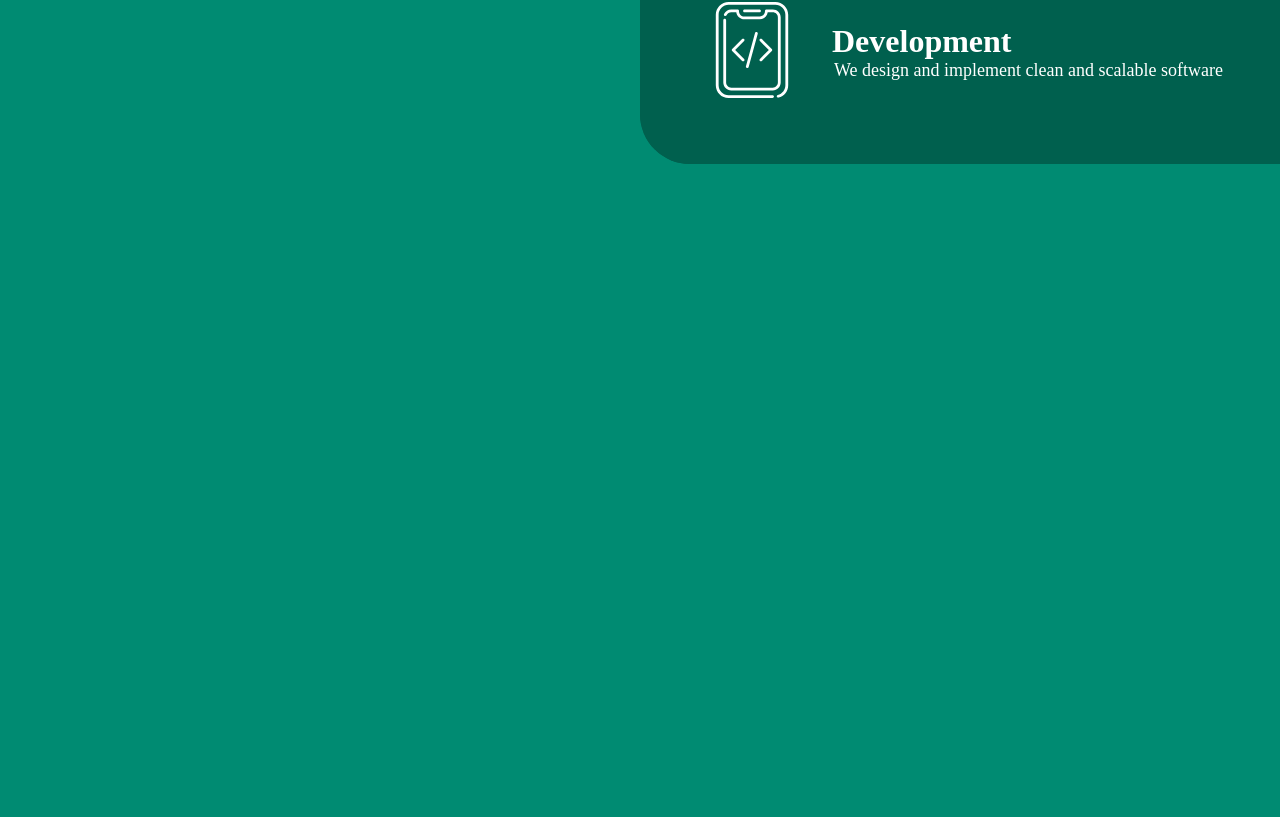
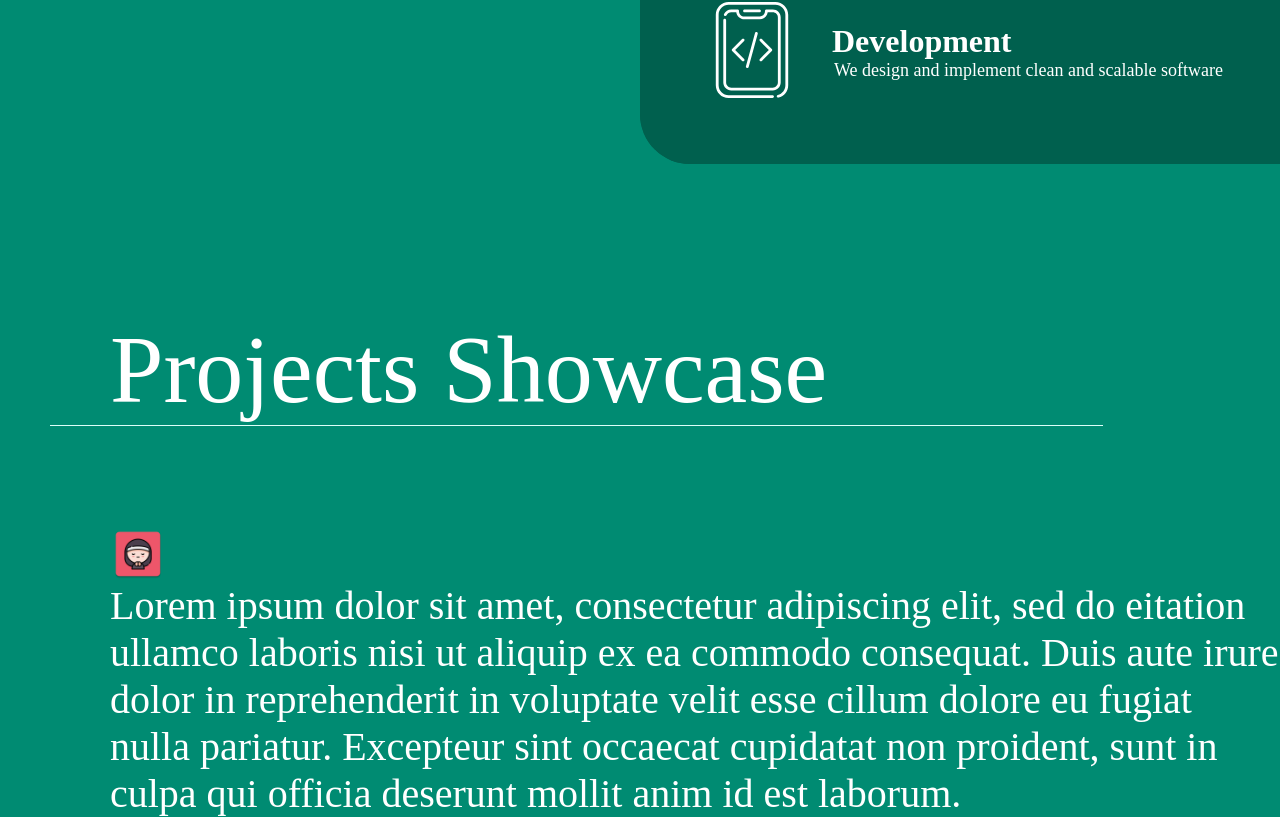
Before and after one commit to CommonDevs/commondev-web, a React (Create React App) app: page / in a window 1280 px wide. Shown: the part 1246-2063 px from the top of the page. Before the commit the page ends 1560 px from the top, so only its background shows below. Built offline with nearby package versions, Linux system fonts and the light colour scheme; a web font is replaced by a local one.

Commit message:
Showcase development

```diff
--- a/src/App.js
+++ b/src/App.js
@@ -4,7 +4,8 @@ import Info from './components/info/Info';
 import { ReactComponent as DevImage } from './images/coding.svg';
 import { ReactComponent as ExpImage } from './images/compass.svg';
 import { ReactComponent as InnImage } from './images/light-bulb.svg';
-
+import ProjectShowcase from './components/showcase/Showcase';
+import ConfesionesIcon from './images/confesiones-icon.png';
 function App() {
 
   return (
@@ -78,10 +79,27 @@ function App() {
           </Info.Wrapper>
         </Info.Card>
 
+      </Info>
+      <div id="projects-showcase-title">
+        Projects Showcase
+        <div style={{ width: "90%", height: "1px", backgroundColor: "#DCFFF9", position:"relative",right:"60px",marginBottom:"100px"}} />
+      </div>
 
+      <ProjectShowcase >
+        <ProjectShowcase.Header>
+        <ProjectShowcase.Description>
+            <ProjectShowcase.Title src={ConfesionesIcon}>
+            Lorem ipsum dolor sit amet, consectetur adipiscing elit, sed do eitation ullamco laboris nisi ut aliquip ex ea commodo consequat.
+            Duis aute irure dolor in reprehenderit in voluptate velit esse cillum dolore eu fugiat nulla pariatur.
+             Excepteur sint occaecat cupidatat non proident, sunt in culpa qui officia deserunt mollit anim id est laborum.
+            </ProjectShowcase.Title>
+          </ProjectShowcase.Description>
+          <ProjectShowcase.QRCode />
+        </ProjectShowcase.Header>
+        <ProjectShowcase.Carousel>
 
-      </Info>
-
+        </ProjectShowcase.Carousel>
+      </ProjectShowcase>
 
 
 
--- /dev/null
+++ b/src/components/showcase/Showcase.js
@@ -0,0 +1,64 @@
+import React from "react";
+import { Showcase, Header,Title,TitleText,Text,Description,Carousel,QRCode } from "./styles/ShowcaseStyles";
+
+export default function ProjectShowcase({ children, ...restProps }) {
+    return <Showcase {...restProps}>{children}</Showcase>;
+}
+
+ProjectShowcase.Header = function HeaderDiv({ children, ...restProps }) {
+    return(
+        <Header {...restProps}>
+            {children}
+        </Header>
+    )
+}
+
+ProjectShowcase.Description = function DescriptionDiv({ children, ...restProps }) {
+    return(
+        <Description {...restProps}>
+            {children}
+        </Description>
+    )
+}
+ProjectShowcase.Icon = function IconDiv({src}) {
+    return(
+            <img width="56px" height="56px" src={src} alt="App Icon" />
+    )
+}
+
+ProjectShowcase.TitleText = function TitleTextDiv({ children, ...restProps }) {
+    return(
+        <TitleText {...restProps}>
+        {children}
+        </TitleText>
+    )
+}
+ProjectShowcase.Title = function TitleDiv({ children, src,...restProps }) {
+    return(
+        <Title {...restProps}>
+        {ProjectShowcase.Icon(src={src})}
+        {ProjectShowcase.TitleText(children = {children})}
+        </Title>
+    )
+}
+ProjectShowcase.Text = function TextDiv({ children, ...restProps }) {
+    return(
+        <Text {...restProps}>
+            {children}
+        </Text>
+    )
+}
+ProjectShowcase.QRCode = function QRCodeDiv({ children, ...restProps }) {
+    return(
+        <QRCode {...restProps}>
+            {children}
+        </QRCode>
+    )
+}
+ProjectShowcase.Carousel = function CarouselDiv({ children, ...restProps }) {
+    return(
+        <Carousel {...restProps}>
+            {children}
+        </Carousel>
+    )
+}
--- /dev/null
+++ b/src/components/showcase/styles/ShowcaseStyles.js
@@ -0,0 +1,30 @@
+import styled from 'styled-components';
+export const Showcase = styled.div `
+padding: 0 0 0 110px;
+`;
+export const Header = styled.div `
+
+`;
+export const Description = styled.div `
+
+`;
+export const Title = styled.div `
+display: flex;
+flex-direction: column;
+`;
+export const TitleText = styled.div `
+ color:white;
+ font-size:40px;
+`;
+export const Text = styled.div `
+ color:white;
+ font-size:28px;
+ text-shadow: 2px 2px 5px #000000;
+`;
+export const Carousel = styled.div `
+
+`;
+
+export const QRCode = styled.div `
+
+`;
--- a/src/index.css
+++ b/src/index.css
@@ -10,3 +10,9 @@ code {
   font-family: source-code-pro, Menlo, Monaco, Consolas, 'Courier New',
     monospace;
 }
+
+#projects-showcase-title{
+  font-size: 96px;
+  padding: 0 0 0 110px;
+  color: white;
+}
```
Also changed, not shown: src/images/confesiones-icon.png (added).
